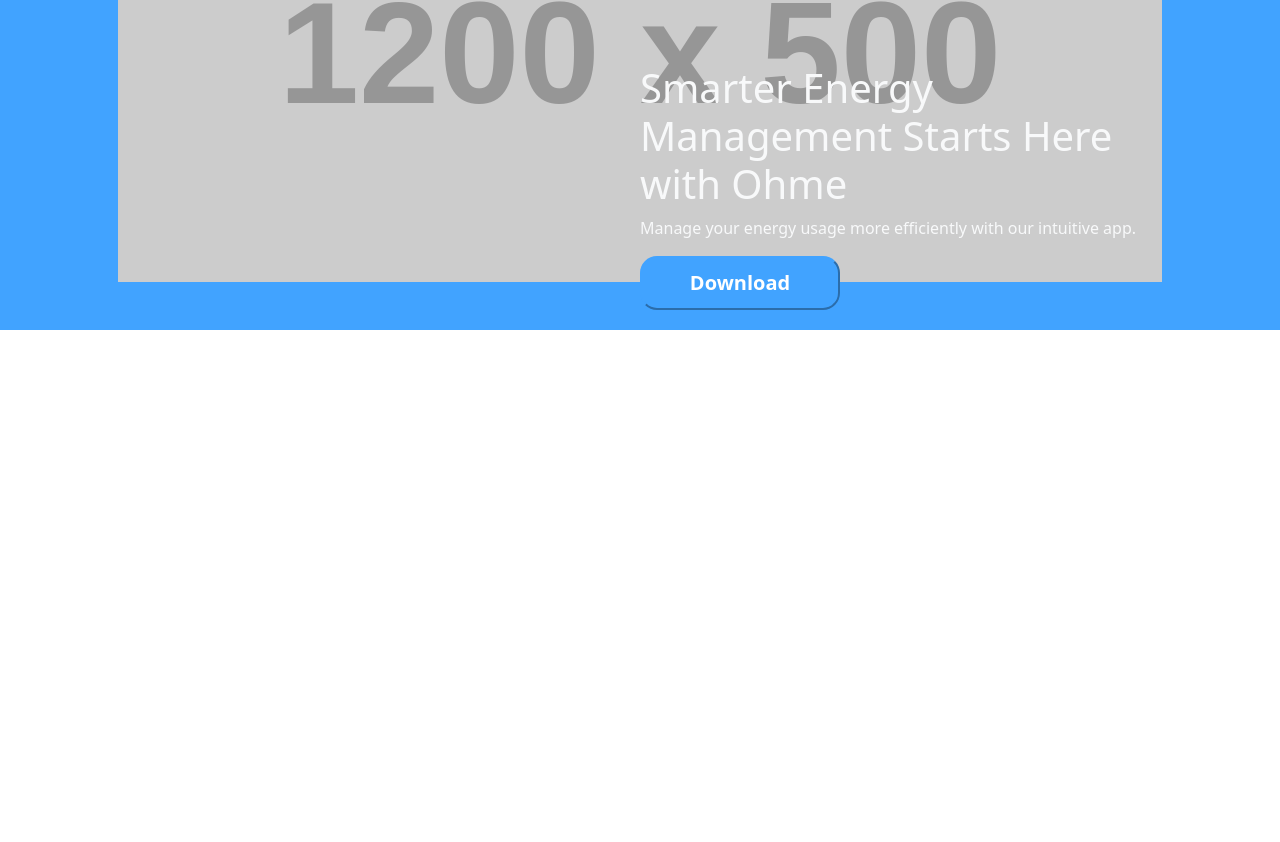
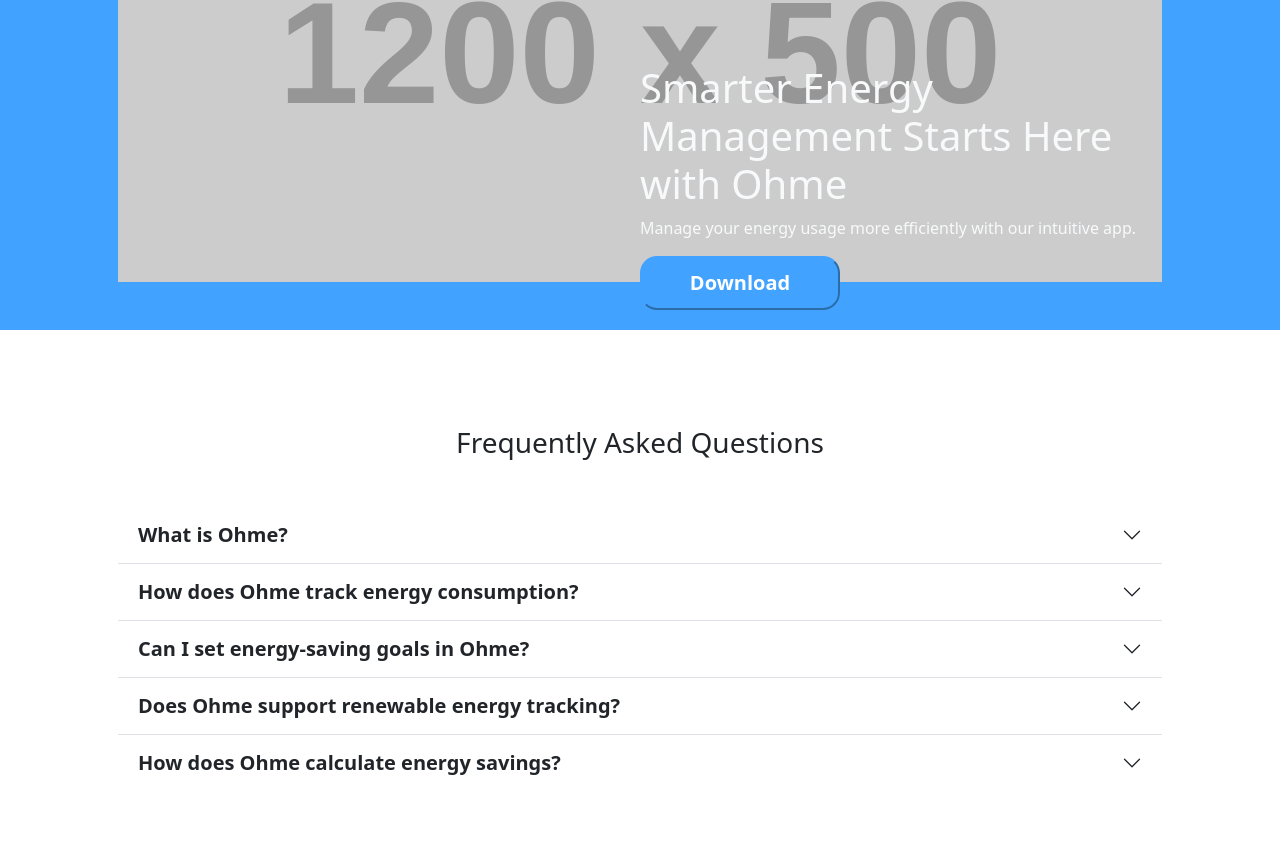
Before and after one commit to rossmason455/Frameworks_Ohme_Website, a website: page index.html in a window 1280 px wide. Shown: the part 1915-2757 px from the top of the page. Before the commit the page ends 2293 px from the top, so only its background shows below. Drawn offline with nearby package versions, Linux system fonts and the light colour scheme; placeholder pictures from the web are drawn by us.

Commit message:
added accordian section

```diff
--- a/index.html
+++ b/index.html
@@ -119,6 +119,80 @@
   </div>
 
 
+  <section class="accordian-section container my-5 p-5">
+    <div class="row">
+      <div class="col-12 position-relative">
+        <div class="mb-5"><h3 class="text-center">Frequently Asked Questions</h3></div>
+        <div class="accordion accordion-flush" id="accordionFlushExample">
+
+          <div class="accordion-item">
+            <h2 class="accordion-header">
+              <button class="accordion-button collapsed fs-5 fw-bold" type="button" data-bs-toggle="collapse" data-bs-target="#flush-collapseOne" aria-expanded="false" aria-controls="flush-collapseOne">
+                What is Ohme?
+              </button>
+            </h2>
+            <div id="flush-collapseOne" class="accordion-collapse collapse fs-5" data-bs-parent="#accordionFlushExample">
+              <div class="accordion-body">Ohme is an energy tracking app designed to help users monitor and optimize their energy usage.</div>
+            </div>
+          </div>
+
+          <div class="accordion-item">
+            <h2 class="accordion-header">
+              <button class="accordion-button collapsed fs-5 fw-bold" type="button" data-bs-toggle="collapse" data-bs-target="#flush-collapseTwo" aria-expanded="false" aria-controls="flush-collapseTwo">
+                How does Ohme track energy consumption?
+              </button>
+            </h2>
+            <div id="flush-collapseTwo" class="accordion-collapse collapse fs-5" data-bs-parent="#accordionFlushExample">
+              <div class="accordion-body">Ohme connects to your energy devices or accepts manual input to track daily, weekly, and monthly energy consumption.</div>
+            </div>
+          </div>
+
+          <div class="accordion-item">
+            <h2 class="accordion-header">
+              <button class="accordion-button collapsed fs-5 fw-bold" type="button" data-bs-toggle="collapse" data-bs-target="#flush-collapseThree" aria-expanded="false" aria-controls="flush-collapseThree">
+                Can I set energy-saving goals in Ohme?
+              </button>
+            </h2>
+            <div id="flush-collapseThree" class="accordion-collapse collapse fs-5" data-bs-parent="#accordionFlushExample">
+              <div class="accordion-body">Yes, you can set personalized energy-saving goals, and Ohme provides progress bars to help you track your achievements.</div>
+            </div>
+          </div>
+
+
+
+
+          <div class="accordion-item">
+            <h2 class="accordion-header">
+              <button class="accordion-button collapsed fs-5 fw-bold" type="button" data-bs-toggle="collapse" data-bs-target="#flush-collapseFour" aria-expanded="false" aria-controls="flush-collapseFour">
+                Does Ohme support renewable energy tracking?
+              </button>
+            </h2>
+            <div id="flush-collapseFour" class="accordion-collapse collapse fs-5" data-bs-parent="#accordionFlushExample">
+              <div class="accordion-body">Absolutely! Ohme helps you monitor the use of renewable energy sources like solar or wind power.</div>
+            </div>
+          </div>
+
+
+
+
+
+          <div class="accordion-item">
+            <h2 class="accordion-header">
+              <button class="accordion-button collapsed fs-5 fw-bold" type="button" data-bs-toggle="collapse" data-bs-target="#flush-collapseFive" aria-expanded="false" aria-controls="flush-collapseFive">
+                How does Ohme calculate energy savings?
+              </button>
+            </h2>
+
+            <div id="flush-collapseFive" class="accordion-collapse collapse" data-bs-parent="#accordionFlushExample">
+              <div class="accordion-body fs-5">Placeholder content for this accordion, which is intended to demonstrate the <code>.accordion-flush</code> class. This is the third item's accordion body. Nothing more exciting happening here in terms of content, but just filling up the space to make it look, at least at first glance, a bit more representative of how this would look in a real-world application.</div>
+            </div>
+          </div>
+        </div>
+      </div>
+    </div>
+  </section>
+
+
       <script src="https://cdn.jsdelivr.net/npm/bootstrap@5.3.0-alpha1/dist/js/bootstrap.bundle.min.js"></script>
 </body>
 </html>
```
